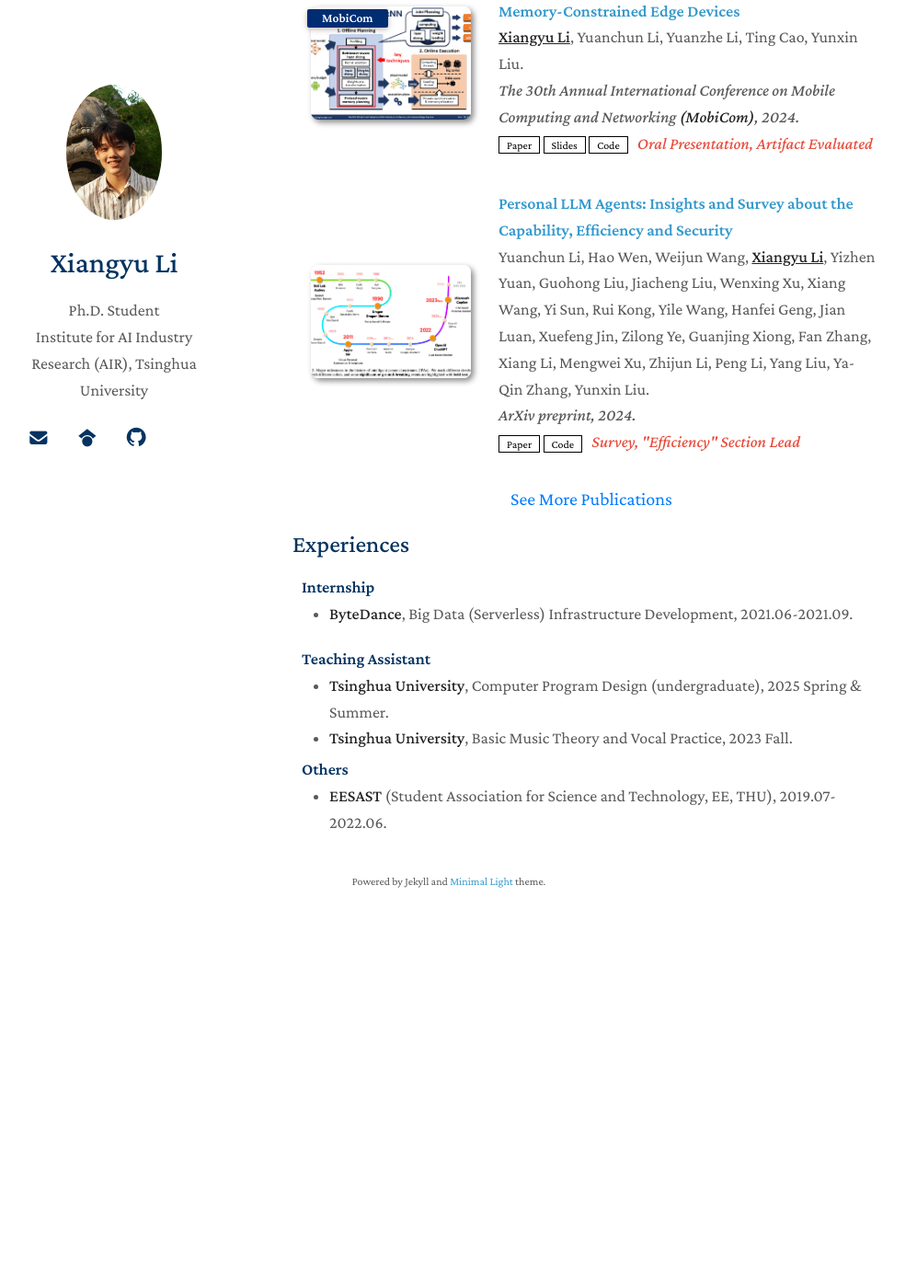
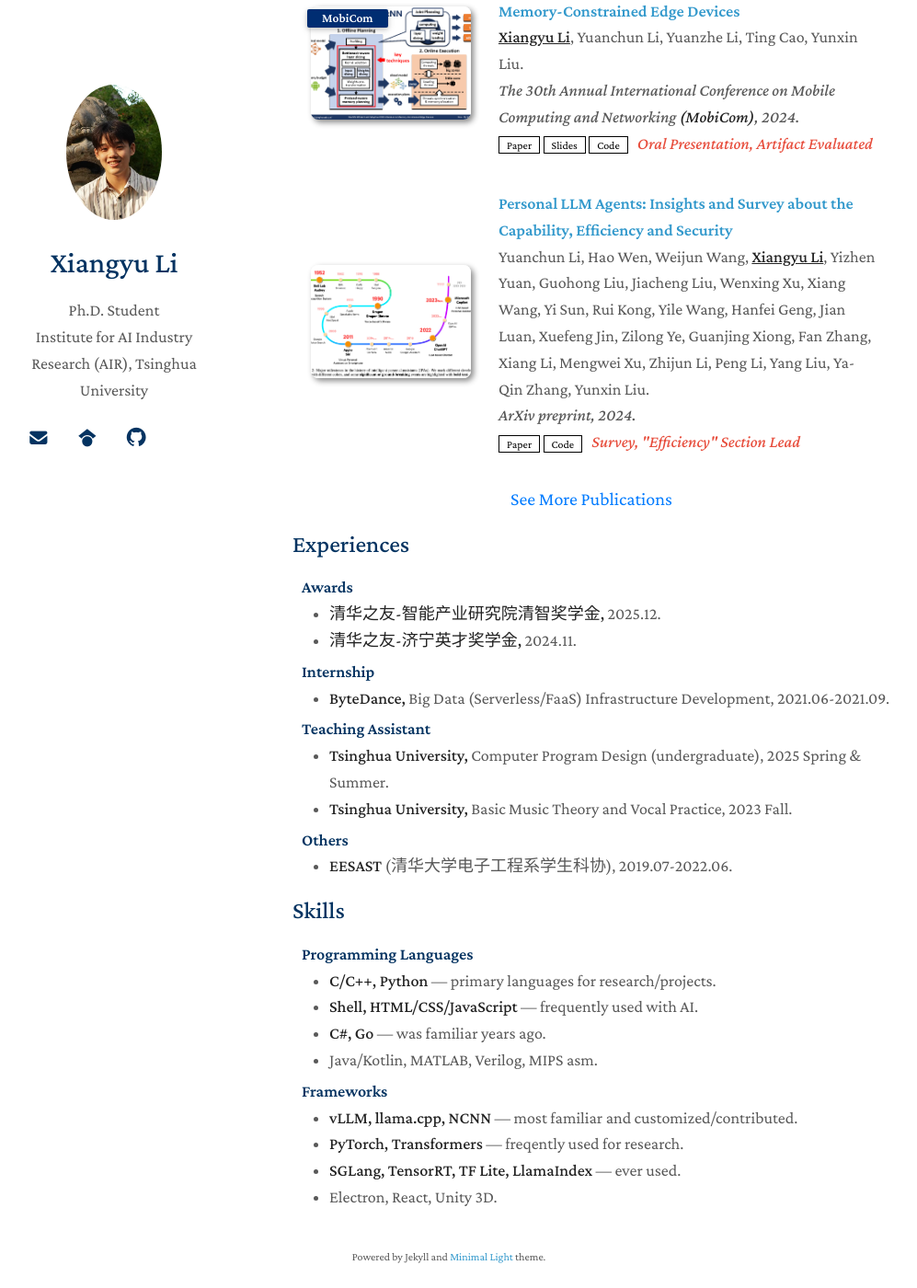
Before and after one commit to xxxxyu/academic, a Jekyll site: the page built from index.md, in a window 1280 px wide and 1400 px high, scrolled down 994 px. Shown: the whole window at 92% size, without its empty margins (152-1149 px from the left). Built offline with Jekyll 4.4.1, drawn with Linux system fonts in a browser that asks for light colours; nearby versions of some CDN libraries; a style sheet for code colours, icons or effects is not loaded; before the commit the page ends 1986 px from its top, so only the background shows below that.

Commit message:
Add skills.md and rename services.md to experiences.md

```diff
--- /dev/null
+++ b/_includes/experiences.md
@@ -0,0 +1,30 @@
+## Experiences
+
+<h4 style="margin:0 10px 0;">Awards</h4>
+
+<ul style="margin:0 0 5px;">
+  <li><autocolor><strong>清华之友-智能产业研究院清智奖学金,</strong> 2025.12.</autocolor></li>
+  <li><autocolor><strong>清华之友-济宁英才奖学金,</strong> 2024.11.</autocolor></li>
+</ul>
+
+<h4 style="margin:0 10px 0;">Internship</h4>
+
+<ul style="margin:0 0 5px;">
+  <li><autocolor><strong>ByteDance,</strong> Big Data (Serverless/FaaS) Infrastructure Development, 2021.06-2021.09.</autocolor></li>
+</ul>
+
+<h4 style="margin:0 10px 0;">Teaching Assistant</h4>
+
+<ul style="margin:0 0 5px;">
+  <li><autocolor><strong>Tsinghua University,</strong> Computer Program Design (undergraduate), 2025 Spring & Summer.</autocolor></li>
+  <li><autocolor><strong>Tsinghua University,</strong> Basic Music Theory and Vocal Practice, 2023 Fall.</autocolor></li>
+</ul>
+
+<h4 style="margin:0 10px 0;">Others</h4>
+
+<ul style="margin:0 0 5px;">
+  <li><autocolor><a href="https://eesast.com"><strong>EESAST</strong></a> (清华大学电子工程系学生科协), 2019.07-2022.06.</autocolor></li>
+  <!-- Student Association for Science and Technology, EE, THU -->
+</ul>
+
+<div style="margin-bottom: 20px;"></div>
--- a/_includes/services.md
+++ /dev/null
@@ -1,20 +0,0 @@
-## Experiences
-
-<h4 style="margin:0 10px 0;">Internship</h4>
-
-<ul style="margin:0 0 20px;">
-  <li><autocolor><strong>ByteDance</strong>, Big Data (Serverless) Infrastructure Development, 2021.06-2021.09.</autocolor></li>
-</ul>
-
-<h4 style="margin:0 10px 0;">Teaching Assistant</h4>
-
-<ul style="margin:0 0 5px;">
-  <li><autocolor><strong>Tsinghua University</strong>, Computer Program Design (undergraduate), 2025 Spring & Summer.</autocolor></li>
-  <li><autocolor><strong>Tsinghua University</strong>, Basic Music Theory and Vocal Practice, 2023 Fall.</autocolor></li>
-</ul>
-
-<h4 style="margin:0 10px 0;">Others</h4>
-
-<ul style="margin:0 0 5px;">
-  <li><autocolor><a href="https://eesast.com"><strong>EESAST</strong></a> (Student Association for Science and Technology, EE, THU), 2019.07-2022.06.</autocolor></li>
-</ul>
--- /dev/null
+++ b/_includes/skills.md
@@ -0,0 +1,19 @@
+## Skills
+
+<h4 style="margin:0 10px 0;">Programming Languages</h4>
+
+<ul style="margin:0 0 5px;">
+  <li><autocolor><strong>C/C++, Python</strong> — primary languages for research/projects.</autocolor></li>
+  <li><autocolor><strong>Shell, HTML/CSS/JavaScript</strong> — frequently used with AI.</autocolor></li>
+  <li><autocolor><strong>C#, Go</strong> — was familiar years ago.</autocolor></li>
+  <li><autocolor>Java/Kotlin, MATLAB, Verilog, MIPS asm.</autocolor></li>
+</ul>
+
+<h4 style="margin:0 10px 0;">Frameworks</h4>
+
+<ul style="margin:0 0 5px;">
+  <li><autocolor><strong>vLLM, llama.cpp, NCNN</strong> — most familiar and customized/contributed.</autocolor></li>
+  <li><autocolor><strong>PyTorch, Transformers</strong> — freqently used for research.</autocolor></li>
+  <li><autocolor><strong>SGLang, TensorRT, TF Lite, LlamaIndex</strong> — ever used. </autocolor></li>
+  <li><autocolor>Electron, React, Unity 3D. </autocolor></li>
+</ul>
--- a/index.md
+++ b/index.md
@@ -65,4 +65,6 @@ document.addEventListener('DOMContentLoaded', function() {
 
 {% include_relative _includes/publications.md %}
 
-{% include_relative _includes/services.md %}
+{% include_relative _includes/experiences.md %}
+
+{% include_relative _includes/skills.md %}
```
Also changed, not shown: _includes/publications.md (line endings or trailing spaces).
